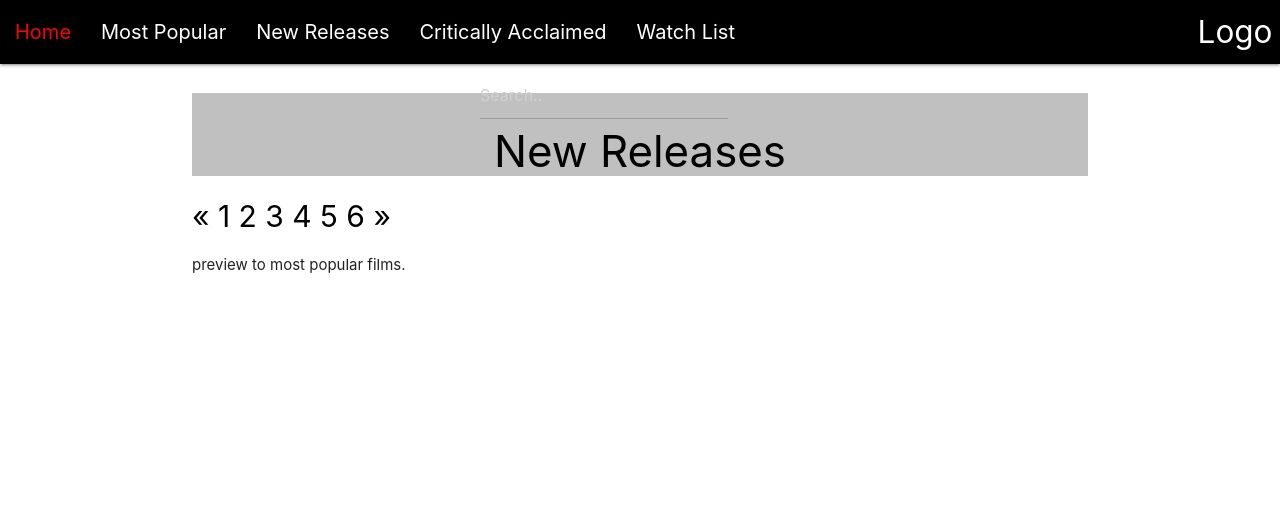
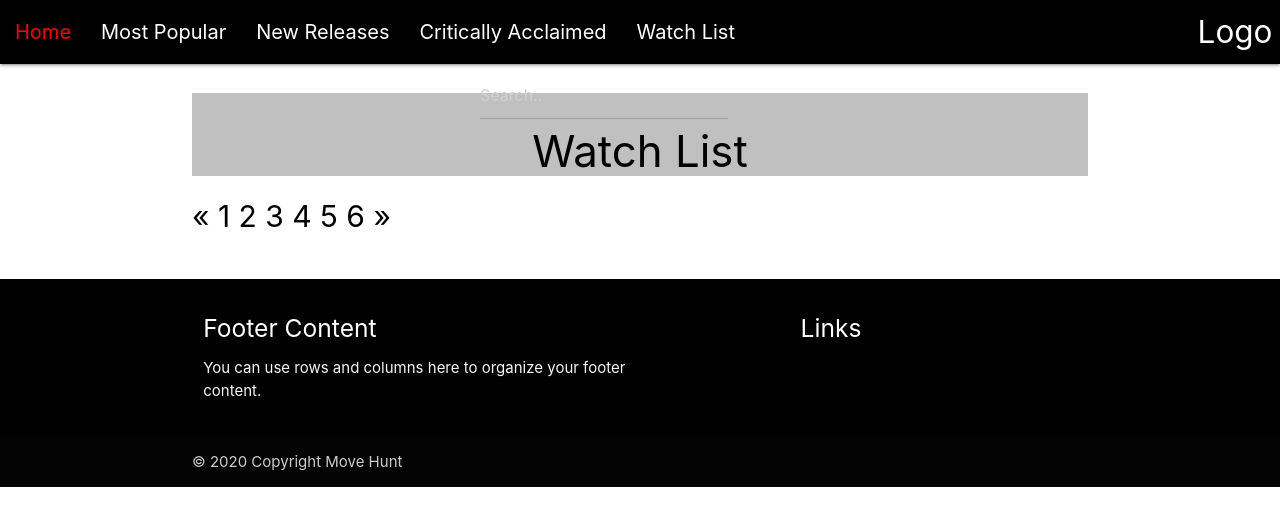
Before and after one commit to reaganjoseph26/Movie-Hunt, a plain HTML site: page watch-list.html in a window 1280 px wide. Drawn offline with nearby package versions, Linux system fonts and the light colour scheme.

Commit message:
save and load watch list

```diff
--- a/watch-list.html
+++ b/watch-list.html
@@ -8,6 +8,7 @@
         <link rel="stylesheet" href="assets/css/stylesheet.css">
     </head>
 <body>
+    <main>
         <nav>
             <div class="nav-wrapper black">
                 <a href="#" class="brand-logo right">Logo</a>
@@ -16,15 +17,16 @@
                     <li><a href="most-popular.html">Most Popular</a></li>
                     <li><a href="new-releases.html">New Releases</a></li>
                     <li><a href="C-A.html">Critically Acclaimed</a></li>
-            <li><a href="favorites.html">Watch List</a></li>
-            <li id="search-bar"><input type="text" placeholder="Search.."></li>
+                    <li><a href="watch-list.html">Watch List</a></li>
+                    <li id="search-bar"><form id="movie-form"><input type="text" id="movie-search" placeholder="Search.."></form></li>
                 </ul>
             </div>
         </nav>
+
         <div class="container">
             <div class="row">
                 <div class="col-s9">
-                <h3>New Releases</h3>
+                    <h3>Watch List</h3>
                     <div class=row>
                         <div class="pagination">
                             <a href="#">&laquo;</a>
@@ -39,10 +41,8 @@
                         <div class="col-12 s12 m6">
                             <div class="">
                                 <div class="card-image">
-                                <!-- <img src="images/sample-1.jpg" id="most-popular-img"> -->
                                 </div>
-                            <div class="card-content" id="new-releases">
-                                <p>preview to most popular films.</p>
+                                <div class="card-content" id="watch-list">
                                 </div>
                                 <div id="pagination-page1" data-next-page="2">
 
@@ -53,8 +53,30 @@
                 </div>
             </div>
         </div>
+    </main>
+
+    <footer class="page-footer black">
+        <div class="container">
+            <div class="row">
+                <div class="col l6 s12">
+                    <h5 class="white-text">Footer Content</h5>
+                    <p class="grey-text text-lighten-4">You can use rows and columns here to organize your footer content.</p>
+                </div>
+                <div class="col l4 offset-l2 s12">
+                    <h5 class="white-text">Links</h5>
+
+                </div>
+            </div>
+        </div>
+        <div class="footer-copyright">
+            <div class="container">
+                © 2020 Copyright Move Hunt
+            </div>
+        </div>
+    </footer>
 
     <script src="https://cdnjs.cloudflare.com/ajax/libs/materialize/1.0.0/js/materialize.min.js"></script>
     <script src="https://ajax.googleapis.com/ajax/libs/jquery/3.5.1/jquery.min.js"></script>
+    <script src="./assets/js/watch-list.js"></script>
 </body>
 </html>
```
Also changed, not shown: C-A.html (+4 -6 lines), index.html (+1 -2 lines), most-popular.html (+19 -3 lines), movie-info.html (+1 -2 lines), new-releases.html (+1 -1 lines). Lines whose indentation alone changed are shown as unchanged.
